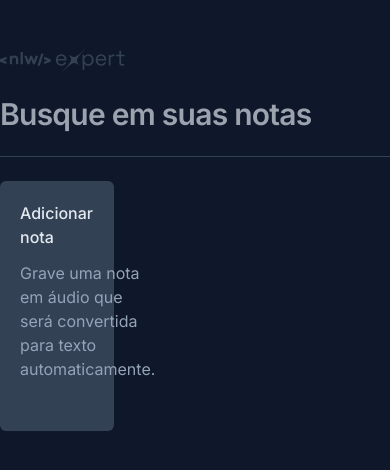
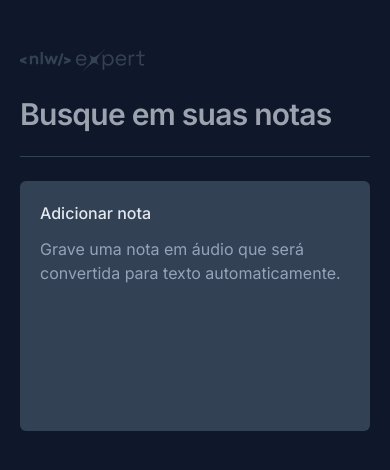
Before and after one commit to RobertoGabr/notewave, a React (Vite) app: page / in a window 390 px wide. Shown: the top 470 px of the page. Built offline with nearby package versions, Linux system fonts and the light colour scheme.

Commit message:
responsividade e função deletar notas

```diff
--- a/src/App.tsx
+++ b/src/App.tsx
@@ -26,10 +26,18 @@
       date: new Date(),
       content,
     };
-
     const notesArray = [newNote, ...notes];
     setNotes(notesArray);
 
+    localStorage.setItem("notes", JSON.stringify(notesArray));
+  }
+
+  function onNoteDeleted(id: string) {
+    const notesArray = notes.filter((note) => {
+      return note.id !== id;
+    });
+
+    setNotes(notesArray);
     localStorage.setItem("notes", JSON.stringify(notesArray));
   }
 
@@ -47,7 +55,7 @@
       : notes;
 
   return (
-    <div className="mx-auto max-w-6xl my-12 space-y-6">
+    <div className="mx-auto max-w-6xl my-12 space-y-6 px-5">
       <img src={logo} alt="" />
       <form className="w-full">
         <input
@@ -59,11 +67,13 @@
       </form>
       <div className="h-px bg-slate-700"></div>
 
-      <div className="grid gap-6 grid-cols-3 auto-rows-[250px]">
+      <div className="grid grid-cols-1 md:grid-cols-2 gap-6 lg:grid-cols-3 auto-rows-[250px]">
         <NewNoteCard onNoteCreate={onNoteCreate} />
 
         {filteredNotes.map((note) => {
-          return <NoteCard key={note.id} note={note} />;
+          return (
+            <NoteCard key={note.id} note={note} onNoteDeleted={onNoteDeleted} />
+          );
         })}
       </div>
     </div>
--- a/src/assets/components/new-notecard.tsx
+++ b/src/assets/components/new-notecard.tsx
@@ -97,7 +97,7 @@
 
       <Dialog.Portal>
         <Dialog.Overlay className="inset-0 fixed bg-black/50" />
-        <Dialog.Content className="fixed overflow-hidden left-1/2 top-1/2 -translate-x-1/2 -translate-y-1/2 max-w-[640px] w-full h-[60vh]  bg-slate-700 rounded-md flex flex-col outline-none">
+        <Dialog.Content className="fixed overflow-hidden inset-0 md:inset-auto md:left-1/2 md:top-1/2 md:-translate-x-1/2 md:-translate-y-1/2 md:max-w-[640px] w-full md:h-[60vh]  bg-slate-700 rounded-md flex flex-col outline-none">
           <Dialog.Close className="absolute right-0 top-0 bg-slate-800 p-1.5 text-slate-400 hover:text-slate-100">
             <X className="size-5" />
           </Dialog.Close>
--- a/src/assets/components/note-card.tsx
+++ b/src/assets/components/note-card.tsx
@@ -5,12 +5,14 @@
 
 interface NoteCardProps {
   note: {
+    id: string;
     date: Date;
     content: string;
   };
+  onNoteDeleted: (id: string) => void;
 }
 
-export function NoteCard({ note }: NoteCardProps) {
+export function NoteCard({ note, onNoteDeleted }: NoteCardProps) {
   return (
     <Dialog.Root>
       <Dialog.Trigger className="rounded-md bg-slate-800 flex flex-col p-5 gap-3 outline-none  overflow-hidden relative hover:ring-2 hover:ring-slate-600 text-left focus-visible:ring-2 focus-visible:ring-lime-400">
@@ -25,7 +27,7 @@
 
       <Dialog.Portal>
         <Dialog.Overlay className="inset-0 fixed bg-black/50" />
-        <Dialog.Content className="fixed overflow-hidden left-1/2 top-1/2 -translate-x-1/2 -translate-y-1/2 max-w-[640px] w-full h-[60vh]  bg-slate-700 rounded-md flex flex-col outline-none">
+        <Dialog.Content className="fixed overflow-hidden inset-0 md:inset-auto md:left-1/2 md:top-1/2 md:-translate-x-1/2 md:-translate-y-1/2 md:max-w-[640px] w-full md:h-[60vh]  bg-slate-700 rounded-md flex flex-col outline-none">
           <Dialog.Close className="absolute right-0 top-0 bg-slate-800 p-1.5 text-slate-400 hover:text-slate-100">
             <X className="size-5" />
           </Dialog.Close>
@@ -42,6 +44,7 @@
             </p>
           </div>
           <button
+            onClick={() => onNoteDeleted(note.id)}
             type="button"
             className="w-full bg-slate-800 py-4 text-center text-sm text-slate-300 outline-none font-m group"
           >
```
